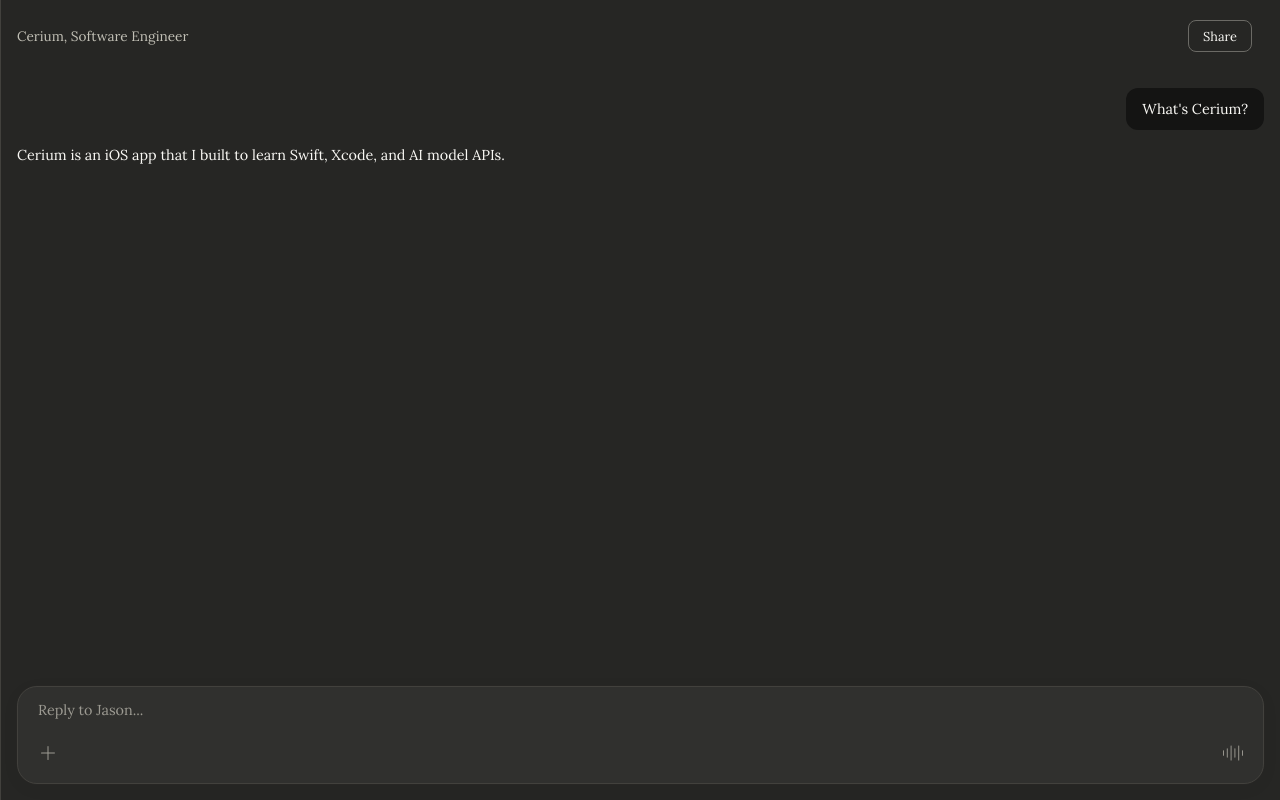
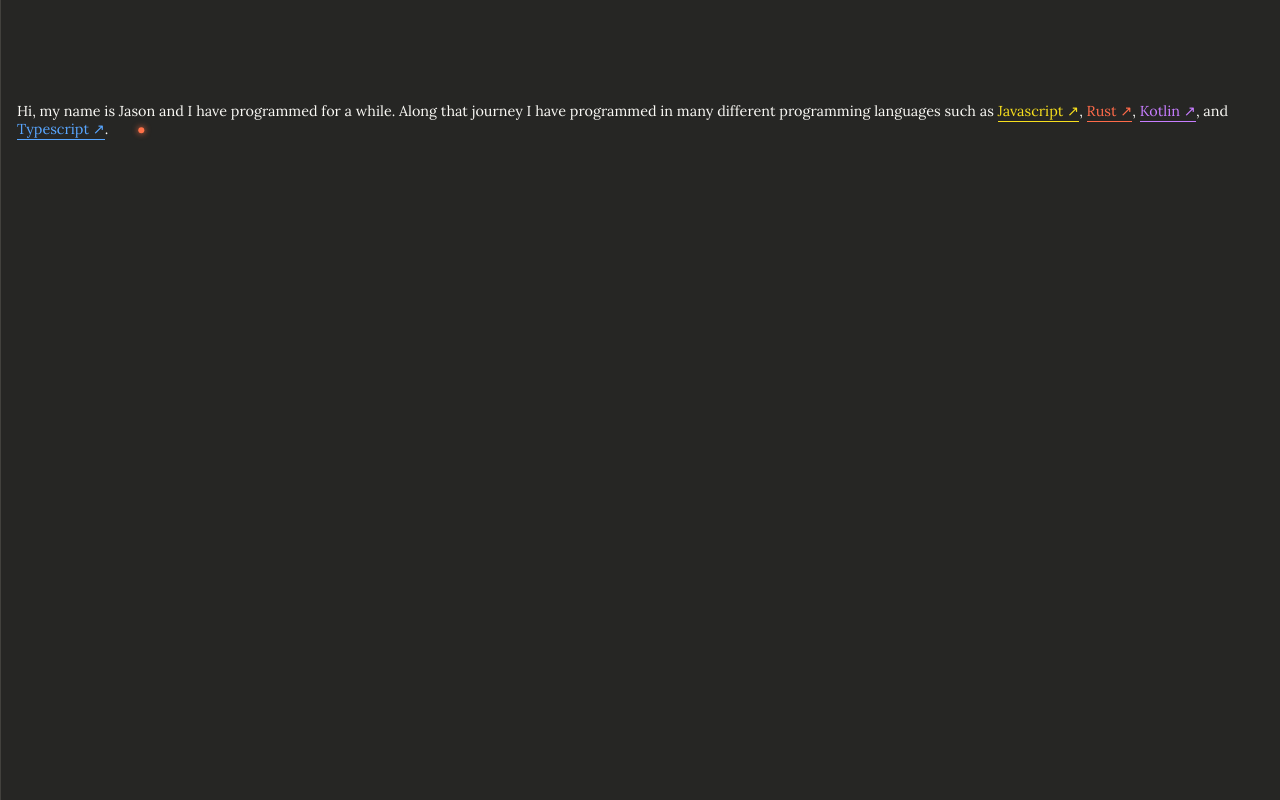
Before and after one commit to u9g/jason-portfolio, a Vue app: page / in a window 1280 px wide. Before the commit this address led to /#cerium. Built offline with nearby package versions, Linux system fonts and the light colour scheme.

Commit message:
Add About page with colored language links and animated particle effect

```diff
--- a/src/App.vue
+++ b/src/App.vue
@@ -2,9 +2,10 @@
 import { computed, ref, watchEffect } from "vue";
 import Sidebar from "./components/Sidebar.vue";
 import Conversation from "./components/Conversation.vue";
+import About from "./components/About.vue";
 import conversations from "./data/conversations.json";
 
-const DEFAULT_SLUG = "cerium";
+const DEFAULT_SLUG = "about";
 
 const currentSlug = ref(window.location.hash.slice(1) || DEFAULT_SLUG);
 
@@ -12,7 +13,11 @@ const isOverlay = !window.matchMedia("(min-width: 1025px)").matches;
 const sidebarCollapsed = ref(isOverlay);
 
 watchEffect(() => {
-  window.location.hash = currentSlug.value;
+  if (currentSlug.value === DEFAULT_SLUG) {
+    history.replaceState(null, "", window.location.pathname);
+  } else {
+    window.location.hash = currentSlug.value;
+  }
 });
 
 window.addEventListener("hashchange", () => {
@@ -25,7 +30,7 @@ const currentConversation = computed(() =>
 </script>
 
 <template>
-  <div class="layout" v-if="currentConversation">
+  <div class="layout" v-if="currentSlug === 'about' || currentConversation">
     <Sidebar
       :conversations="conversations"
       :current-slug="currentSlug"
@@ -33,8 +38,13 @@ const currentConversation = computed(() =>
       @navigate="currentSlug = $event"
       @toggle="sidebarCollapsed = !sidebarCollapsed"
     />
+    <About
+      v-if="currentSlug === 'about'"
+      :sidebar-collapsed="sidebarCollapsed"
+      @toggle-sidebar="sidebarCollapsed = !sidebarCollapsed"
+    />
     <Conversation
-      v-if="currentConversation"
+      v-else-if="currentConversation"
       :slug="currentSlug"
       :title="currentConversation.title"
       :conversation="currentConversation.conversation"
--- /dev/null
+++ b/src/components/About.vue
@@ -0,0 +1,176 @@
+<script setup lang="ts">
+import { ref, onMounted, onUnmounted } from "vue";
+
+defineProps<{
+  sidebarCollapsed: boolean;
+}>();
+
+const emit = defineEmits<{ toggleSidebar: [] }>();
+
+const aboutContent = ref<HTMLElement | null>(null);
+const particle = ref<HTMLElement | null>(null);
+
+function lerpColor(a: string, b: string, t: number): string {
+  const ar = parseInt(a.slice(1, 3), 16), ag = parseInt(a.slice(3, 5), 16), ab = parseInt(a.slice(5, 7), 16);
+  const br = parseInt(b.slice(1, 3), 16), bg = parseInt(b.slice(3, 5), 16), bb = parseInt(b.slice(5, 7), 16);
+  const r = Math.round(ar + (br - ar) * t);
+  const g = Math.round(ag + (bg - ag) * t);
+  const bl = Math.round(ab + (bb - ab) * t);
+  return `rgb(${r},${g},${bl})`;
+}
+
+const colors = ["#f7df1e", "#ff6b4a", "#c77dff", "#58a6ff"];
+let currentIndex = 0;
+let animationId: number | undefined;
+let alive = true;
+
+function getLinks() {
+  if (!aboutContent.value) return [];
+  return Array.from(aboutContent.value.querySelectorAll("a"));
+}
+
+function getLinkCenter(link: Element) {
+  const rect = link.getBoundingClientRect();
+  const parentRect = aboutContent.value!.getBoundingClientRect();
+  return {
+    x: rect.left + rect.width / 2 - parentRect.left,
+    y: rect.top - parentRect.top,
+  };
+}
+
+function animateHop() {
+  const links = getLinks();
+  if (links.length === 0 || !particle.value || !alive) return;
+
+  const fromIndex = currentIndex;
+  const toIndex = (currentIndex + 1) % links.length;
+  const from = getLinkCenter(links[fromIndex]);
+  const to = getLinkCenter(links[toIndex]);
+  const startColor = colors[fromIndex];
+  const endColor = colors[toIndex];
+
+  const el = particle.value;
+  el.style.opacity = "1";
+  el.style.background = startColor;
+  el.style.boxShadow = `0 0 6px ${startColor}`;
+
+  const duration = 1000;
+  const startTime = performance.now();
+
+  function step(now: number) {
+    if (!alive) return;
+    const t = Math.min((now - startTime) / duration, 1);
+
+    const x = from.x + (to.x - from.x) * t;
+    const midY = (from.y + to.y) / 2;
+    const arcHeight = 40;
+    const y = midY - arcHeight * Math.sin(Math.PI * t);
+
+    el.style.transform = `translate(${x}px, ${y}px)`;
+
+    el.style.background = lerpColor(startColor, endColor, t);
+    el.style.boxShadow = `0 0 6px ${lerpColor(startColor, endColor, t)}`;
+
+    if (t < 1) {
+      animationId = requestAnimationFrame(step);
+    } else {
+      currentIndex = toIndex;
+      animateHop();
+    }
+  }
+
+  animationId = requestAnimationFrame(step);
+}
+
+onMounted(() => {
+  animateHop();
+});
+
+onUnmounted(() => {
+  alive = false;
+  if (animationId) cancelAnimationFrame(animationId);
+});
+</script>
+
+<template>
+  <div class="conversation">
+    <div class="top-bar">
+      <button v-if="sidebarCollapsed" class="sidebar-toggle" @click="emit('toggleSidebar')">
+        <svg width="20" height="20" viewBox="0 0 20 20" fill="currentColor" xmlns="http://www.w3.org/2000/svg" aria-hidden="true"><path d="M16.5 4C17.3284 4 18 4.67157 18 5.5V14.5C18 15.3284 17.3284 16 16.5 16H3.5C2.67157 16 2 15.3284 2 14.5V5.5C2 4.67157 2.67157 4 3.5 4H16.5ZM7 15H16.5C16.7761 15 17 14.7761 17 14.5V5.5C17 5.22386 16.7761 5 16.5 5H7V15ZM3.5 5C3.22386 5 3 5.22386 3 5.5V14.5C3 14.7761 3.22386 15 3.5 15H6V5H3.5Z"></path></svg>
+      </button>
+    </div>
+    <div class="about-content" ref="aboutContent">
+      <div ref="particle" class="particle" />
+      <p>Hi, my name is Jason and I have programmed for a while. Along that journey I have programmed in many different programming languages such as <a href="https://github.com/PrismarineJS/mineflayer/commits?author=u9g" target="_blank" rel="noopener noreferrer" class="lang-js">Javascript ↗</a>, <a href="https://github.com/obi1kenobi/trustfall/commits?author=u9g" target="_blank" rel="noopener noreferrer" class="lang-rust">Rust ↗</a>, <a href="https://github.com/u9g/Utils" target="_blank" rel="noopener noreferrer" class="lang-kotlin">Kotlin ↗</a>, and <a href="https://github.com/u9g/competingmarkets" target="_blank" rel="noopener noreferrer" class="lang-ts">Typescript ↗</a>.</p>
+    </div>
+
+  </div>
+</template>
+
+<style lang="css" scoped>
+.conversation {
+  display: flex;
+  flex-direction: column;
+  flex: 1;
+}
+
+.top-bar {
+  display: flex;
+  align-items: center;
+  gap: 8px;
+  padding: 8px 16px;
+  height: 56px;
+  position: sticky;
+  top: 0;
+}
+
+.sidebar-toggle {
+  background: transparent;
+  border: none;
+  cursor: pointer;
+  width: 32px;
+  height: 32px;
+  display: flex;
+  align-items: center;
+  justify-content: center;
+  border-radius: 10px;
+  padding: 0;
+  color: var(--text-muted);
+}
+
+.sidebar-toggle:hover {
+  background: var(--bg-hover);
+}
+
+.about-content {
+  display: flex;
+  flex-direction: column;
+  gap: 1rem;
+  padding: 1rem;
+  font-size: 0.9rem;
+  font-weight: 300;
+  position: relative;
+}
+
+.about-content a {
+  text-decoration: none;
+  border-bottom: 1px solid currentColor;
+  padding-bottom: 1px;
+}
+
+.particle {
+  position: absolute;
+  width: 6px;
+  height: 6px;
+  border-radius: 50%;
+  pointer-events: none;
+  opacity: 0;
+  margin-left: -3px;
+  margin-top: -3px;
+}
+
+.lang-js { color: #f7df1e; }
+.lang-rust { color: #ff6b4a; }
+.lang-kotlin { color: #c77dff; }
+.lang-ts { color: #58a6ff; }
+</style>
--- a/src/components/Sidebar.vue
+++ b/src/components/Sidebar.vue
@@ -27,7 +27,7 @@ const emit = defineEmits<{ navigate: [slug: string]; toggle: [] }>();
       </div>
 
       <div class="new-chat-row">
-        <SidebarButton :icon="plusIcon" label="New Chat" :collapsed="collapsed" />
+        <SidebarButton :icon="plusIcon" label="New Chat" :collapsed="collapsed" @click="emit('navigate', 'about')" />
         <SidebarButton :icon="contactIcon" label="Contact Jason" href="https://www.linkedin.com/in/jason-lernerman/" :collapsed="collapsed" />
       </div>
 
--- a/src/components/SidebarButton.vue
+++ b/src/components/SidebarButton.vue
@@ -20,7 +20,7 @@ defineProps<{
     </span>
     <span v-if="!collapsed">{{ label }}</span>
   </a>
-  <button v-else class="sidebar-btn">
+  <button v-else class="sidebar-btn" @click="$emit('click')">
     <span class="icon-circle">
       <img :src="icon" style="flex-shrink: 0" />
     </span>
```
